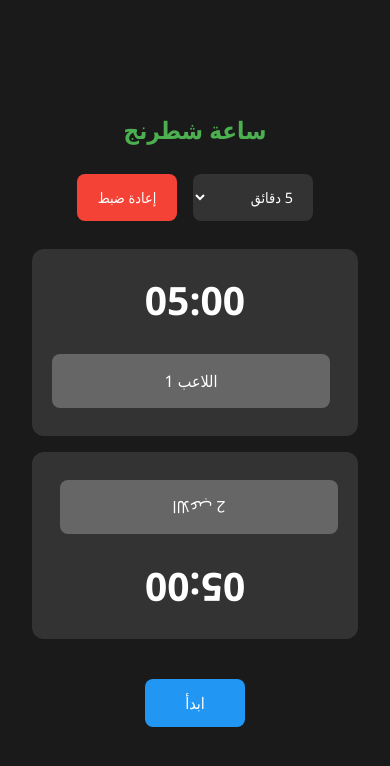
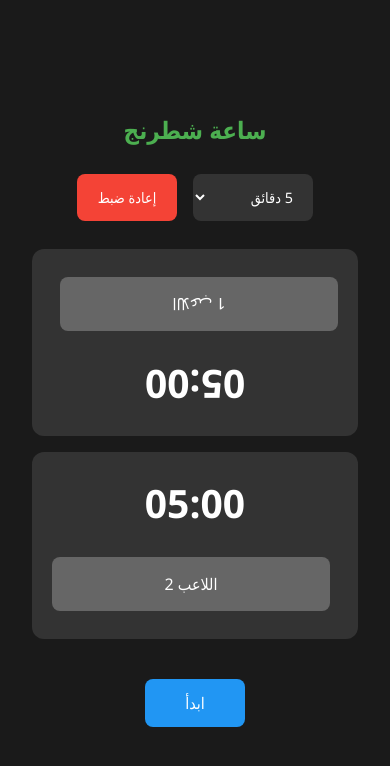
Before and after one commit to MHuseinY/chess-clock, a plain HTML site: page index.html in a window 390 px wide. Drawn offline with Linux system fonts and the light colour scheme.

Commit message:
تغيير في اتجاه زر اللاعب

```diff
--- a/style.css
+++ b/style.css
@@ -75,12 +75,12 @@ button:hover {
         flex-direction: column;
     }
 
-    .player-clock {
-        transform: rotate(180deg);
+    #player1 {
+        transform: rotate(180deg) !important;
     }
 
-    .player-clock:first-child {
-        transform: none;
+    #player2 {
+        transform: none !important;
     }
 }
 
```
